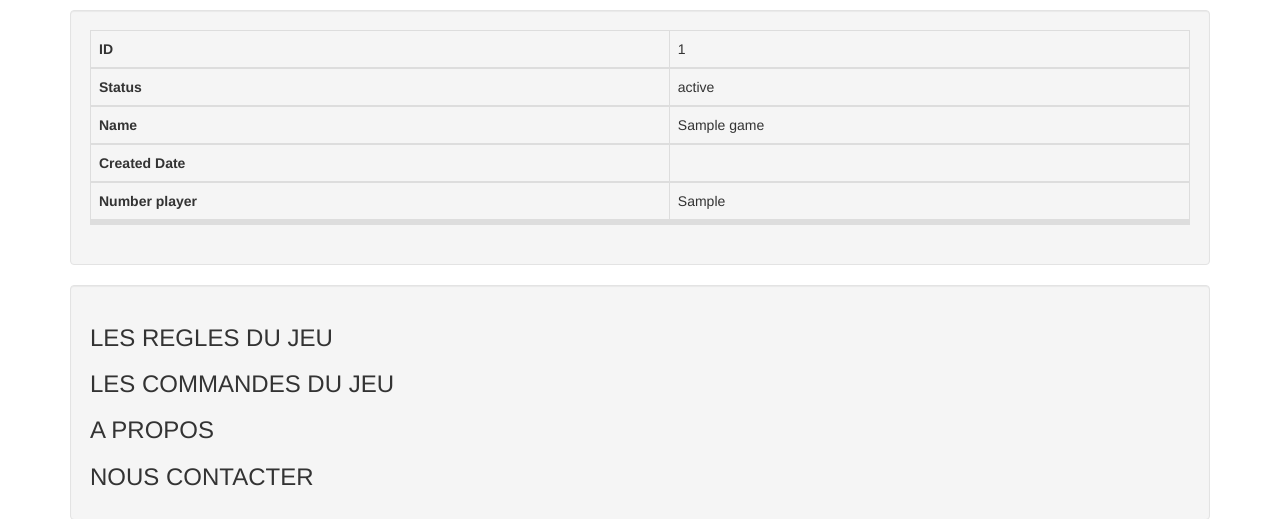
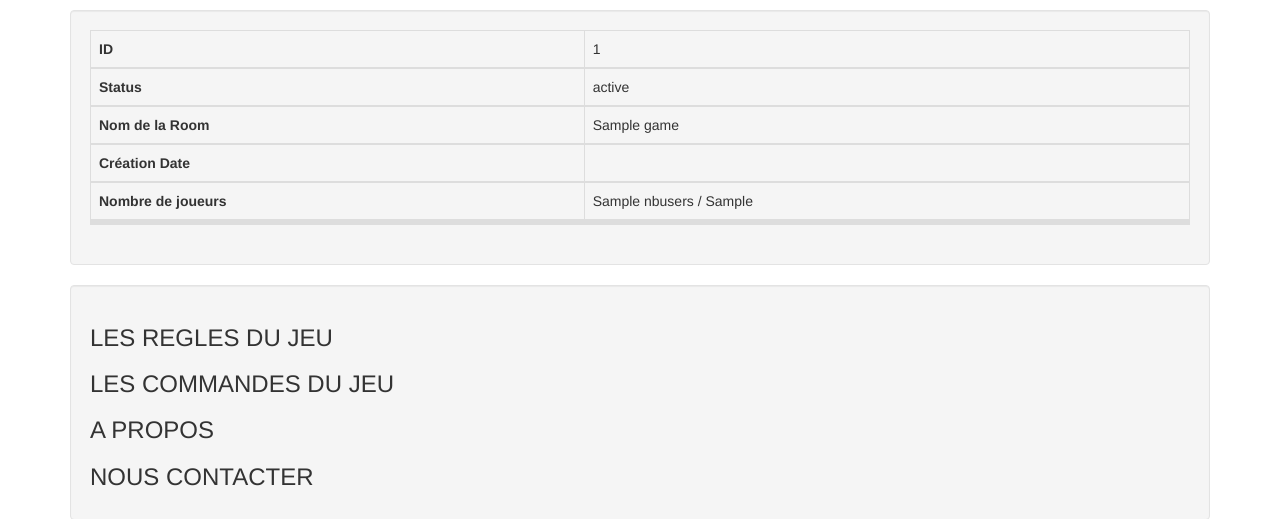
Before and after one commit to F2000-FR-AFPA-WebDev201701/gauntlet-game, a Symfony app: template src/GameBundle/Resources/views/Game/detail.html.twig in a window 1280 px wide. Shown: the part 142-661 px from the top of the page. Run offline with Twig, Linux system fonts and the light colour scheme; the template is opened without the code that fills it: most values are stand-ins (such as "Sample title", 1, 10 or a date in 2020); some libraries are stand-ins or nearby versions.

Commit message:
Nb players / Nb players Max in game detail view

```diff
--- a/src/GameBundle/Resources/views/Game/detail.html.twig
+++ b/src/GameBundle/Resources/views/Game/detail.html.twig
@@ -13,20 +13,19 @@
             </tr>
 
             <tr>
-                <th>Name</th>
+                <th>Nom de la Room</th>
                 <td>{{game.nameRoom }}</td>
             </tr>
             <tr>
-                <th>Created Date</th>
+                <th>Création Date</th>
                 <td>{{game.date.date }}</td>
             </tr>
             <tr>
-                <th>Number player</th>
-                <td>{{game.nbPlayerMax }}</td>
+                <th>Nombre de joueurs</th>
+                <td>{{nbusers}} / {{game.nbPlayerMax }}</td>
             </tr>
             <tr>
                 <td colspan="2" style="padding: 0;" >
-                    {{ dump(nbusers) }}
                     {% if(app.session.get('user')) %}
                         {% if((nbusers) < (game.nbPlayerMax)) %}
                             <div  href="{{ path('game_game_play', {'id': game.id , 'action': 'init'}) }}">
```
